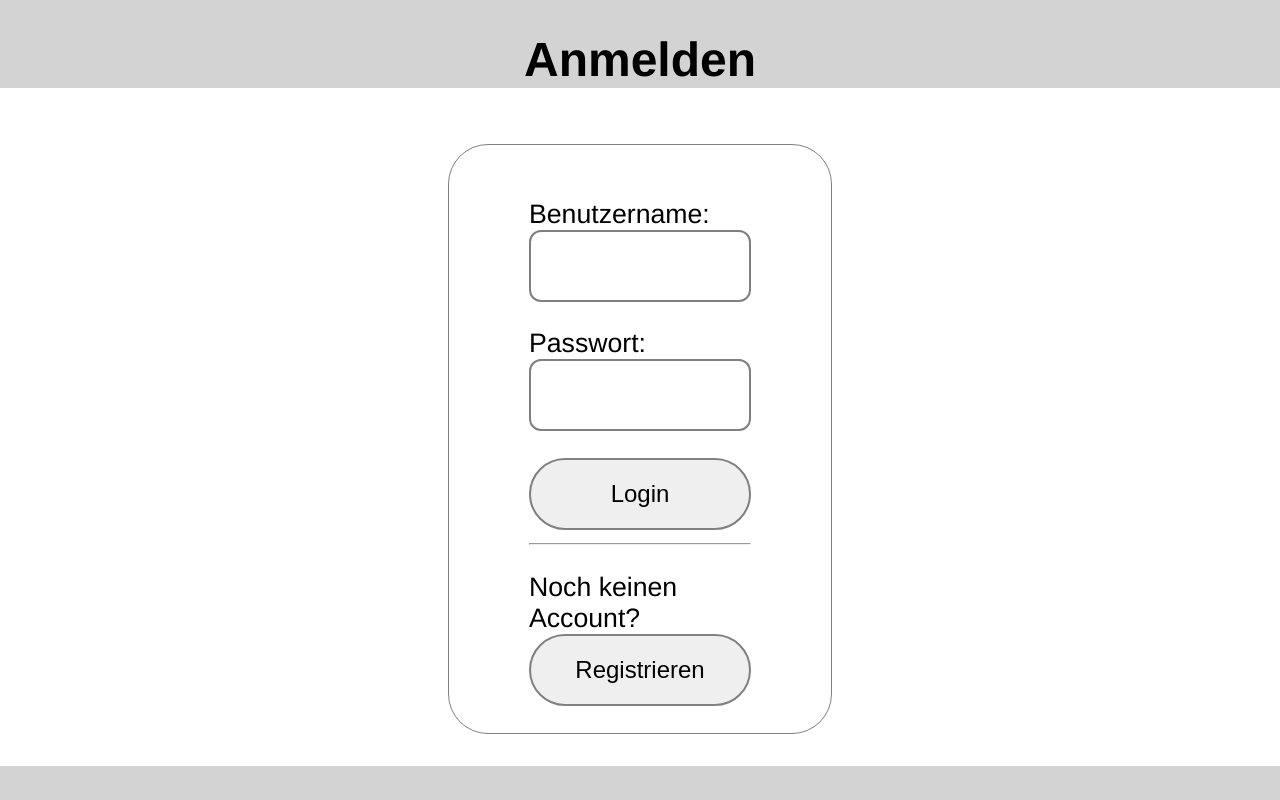
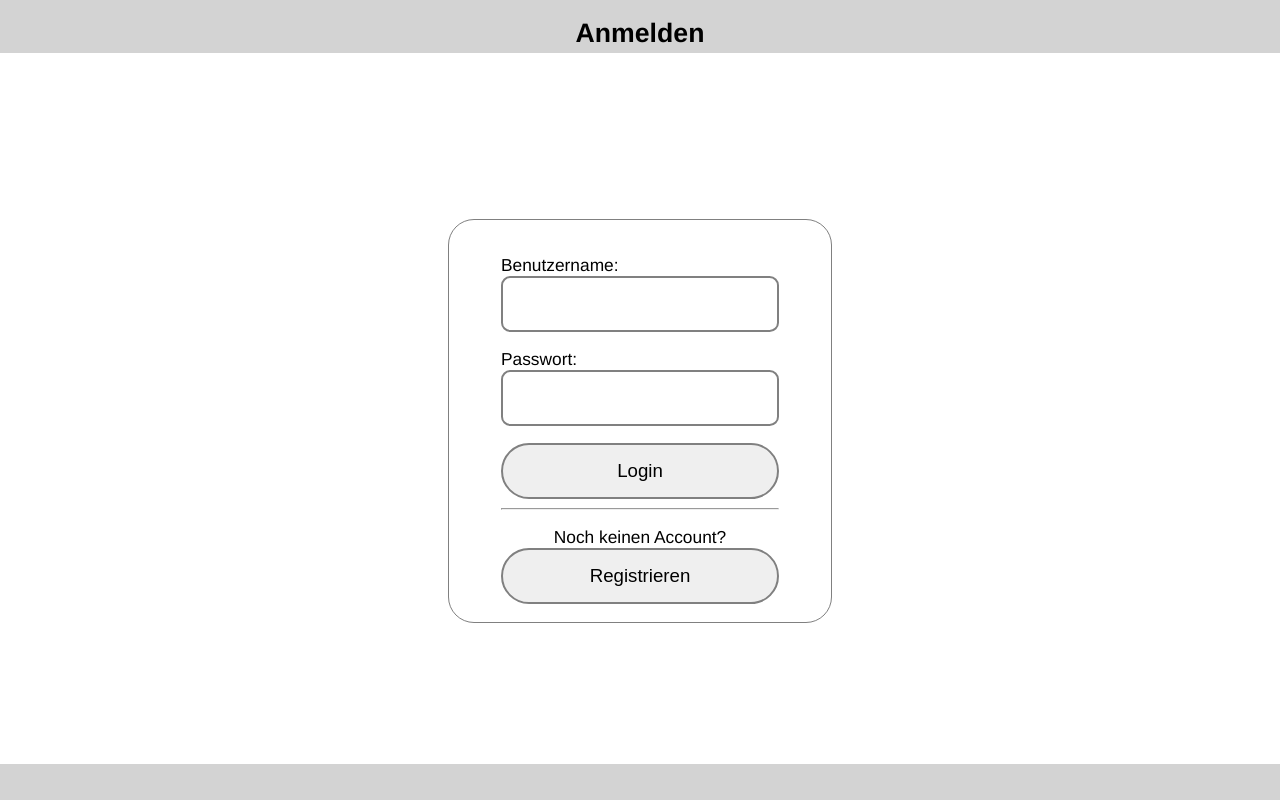
Before and after one commit to Quantompixel/tennis-club, a PHP site: page / in a window 1280 px wide. Run offline with PHP 8.4, Linux system fonts and the light colour scheme.

Commit message:
made css more responsive

```diff
--- a/website/index.php
+++ b/website/index.php
@@ -32,7 +32,7 @@ session_start();
             $error = empty($_REQUEST['error']) ? 'empty' : $_REQUEST['error'];
             switch ($error) {
                 case 2:
-                    echo "<p>Falsche Passwort oder Account nicht gefunden.</p>";
+                    echo "<p>Falsches Passwort oder Account nicht gefunden.</p>";
                     break;
                 case 3:
                     echo "<p>Es sind nicht alle Felder ausgefüllt.</p>";
@@ -42,7 +42,7 @@ session_start();
         </section>
         <hr>
         <form action="signup/signup.php" class="signup">
-            <label for="signup">Noch keinen Account?</label>
+            <label class="signup-label" for="signup">Noch keinen Account?</label>
             <input type="submit" id="signup" value="Registrieren">
         </form>
 
--- a/website/login.css
+++ b/website/login.css
@@ -62,6 +62,12 @@ input[type="submit"] {
     border-radius: 2em;
 }
 
+.signup-label {
+    display: block;
+    width: 100%;
+    text-align: center;
+}
+
 .form-elem {
     margin-top: 1em;
     margin-bottom: 0.5em;
@@ -85,19 +91,18 @@ footer {
 
 @media screen and (orientation: landscape){
     header {
-        height: 8vh;
-        font-size: 18pt;
+        height: 5vh;
+        font-size: 10pt;
         text-align: center;
         box-sizing: content-box;
-        padding: 0;
-        padding-bottom: 1em;
+        padding: 0 0 1em;
     }
 
     main {
         flex-direction: row;
         justify-content: center;
         align-items: center;
-        font-size: 20pt;
+        font-size: 13pt;
     }
 
     .wrapper {
@@ -109,7 +114,7 @@ footer {
 
     form input {
         width: 100%;
-        font-size: 18pt;
+        font-size: 14pt;
         height: 3em;
     }
 
--- a/website/signup/signup.php
+++ b/website/signup/signup.php
@@ -40,6 +40,8 @@ session_start();
                 <input type="phone" name="phone" id="phone">
             </div>
 
+            <hr>
+
             <input type="submit" value="Registrieren">
         </form>
     </section>
```
Also changed, not shown: website/signup/signup.css (+2 -17 lines).
